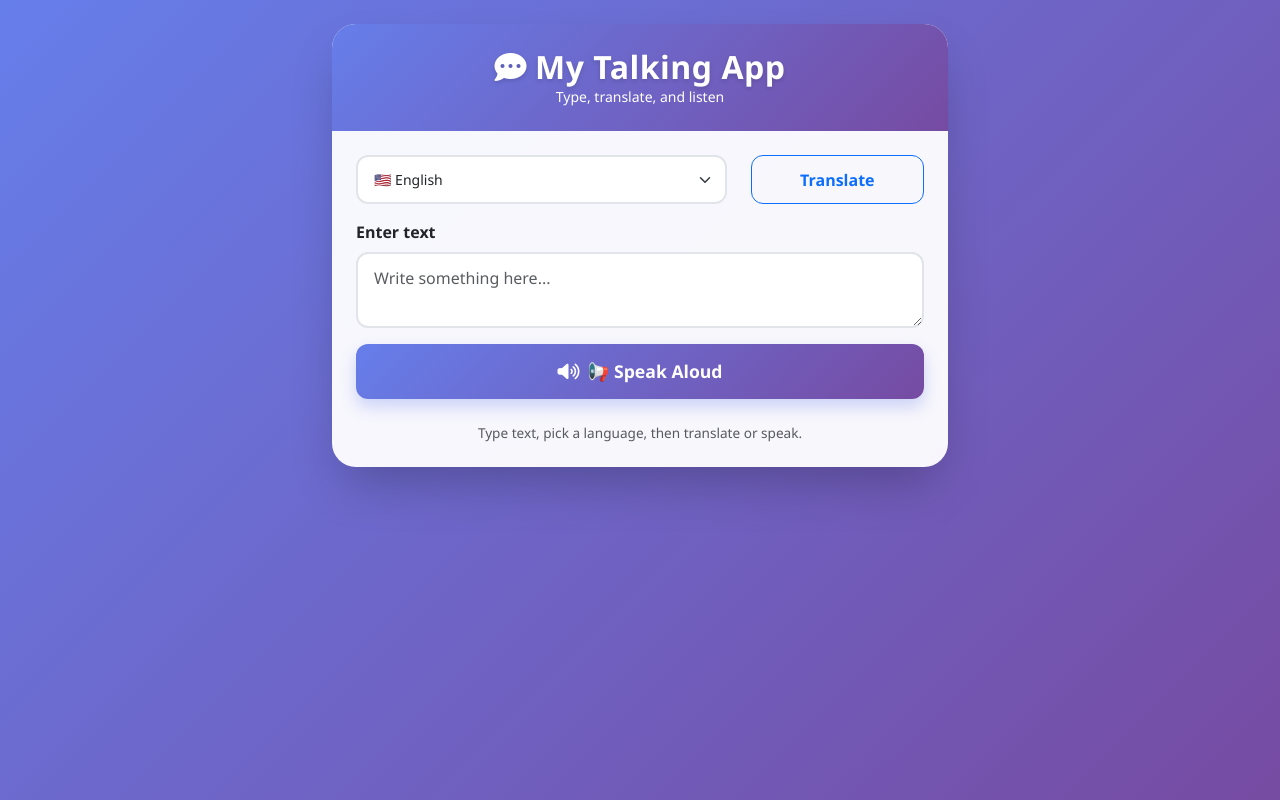
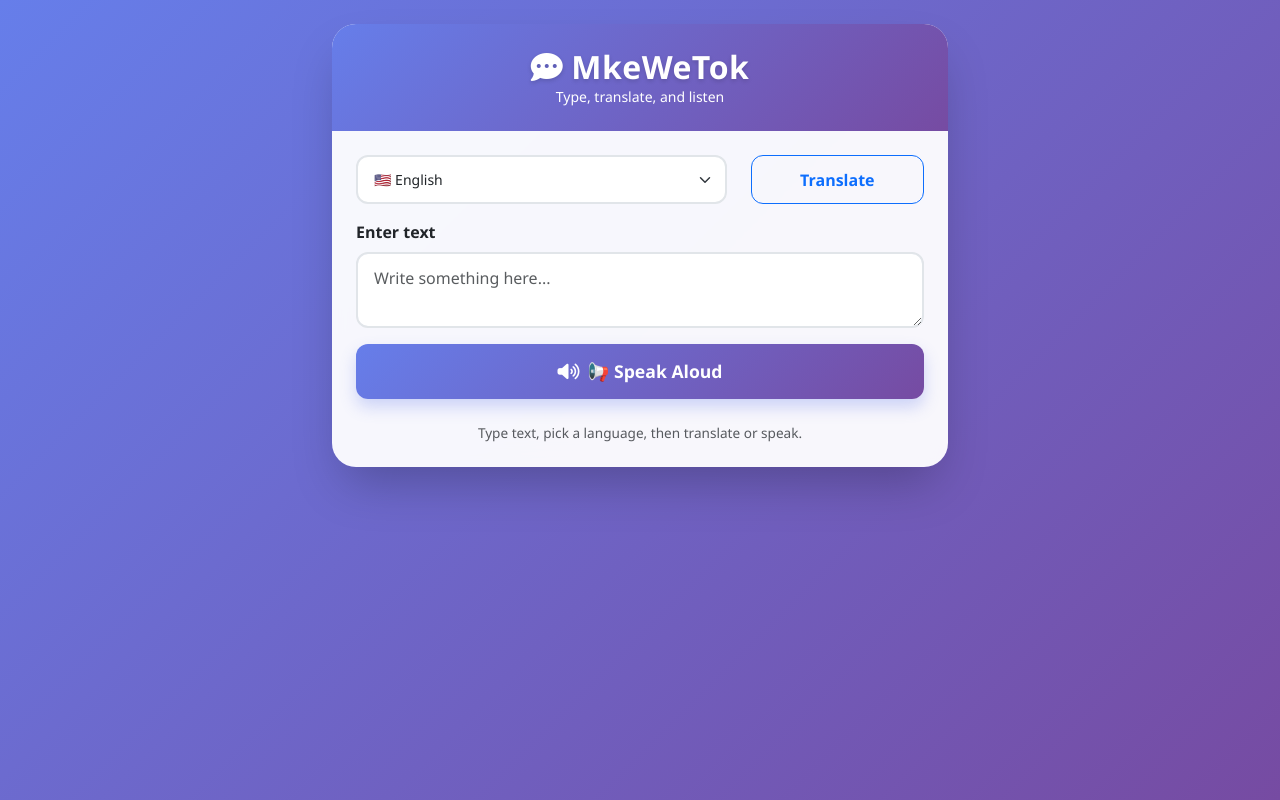
Before and after one commit to Josh-20-Tech2/MkeWeTok, a plain HTML site: page index.html in a window 1280 px wide. Drawn offline with nearby package versions, Linux system fonts and the light colour scheme.

Commit message:
Change title to 'MkeWeTok' and add favicon
Updated the title and favicon for the application.

```diff
--- a/index.html
+++ b/index.html
@@ -2,11 +2,12 @@
 <html lang="en">
 <head>
     <meta charset="UTF-8">
+    <link rel="shortcut icon" href="img/Neon Purple MkeWeTok Crown Logo.png" type="image/x-icon">
     <meta name="viewport" content="width=device-width, initial-scale=1.0">
     <link href="https://cdn.jsdelivr.net/npm/bootstrap@5.3.2/dist/css/bootstrap.min.css" rel="stylesheet">
     <link href="https://cdnjs.cloudflare.com/ajax/libs/font-awesome/6.4.0/css/all.min.css" rel="stylesheet">
     <link rel="stylesheet" href="css/style.css">
-    <title>My Talking Application</title>
+    <title>MkeWeTok</title>
 </head>
 <body>
     <div class="container-fluid py-4">
@@ -14,7 +15,7 @@
             <div class="col-12 col-md-9 col-lg-7 col-xl-6">
                 <div class="card app-card">
                     <div class="card-header-custom">
-                        <h2><i class="fa-solid fa-comment-dots me-2"></i>My Talking App</h2>
+                        <h2><i class="fa-solid fa-comment-dots me-2"></i>MkeWeTok</h2>
                         <p class="mb-0 small opacity-80">Type, translate, and listen</p>
                     </div>
                     <div class="card-body p-4">
```
